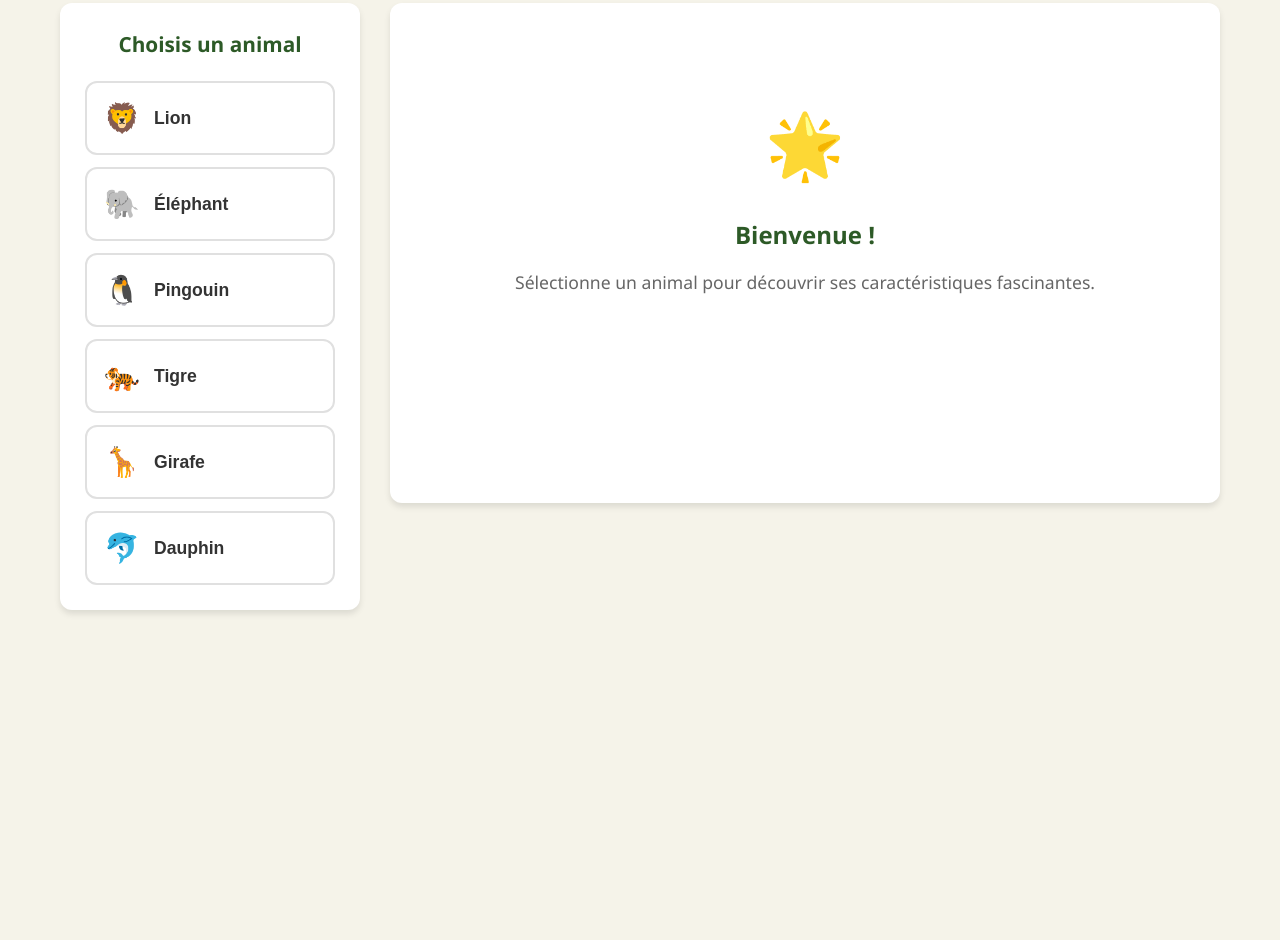
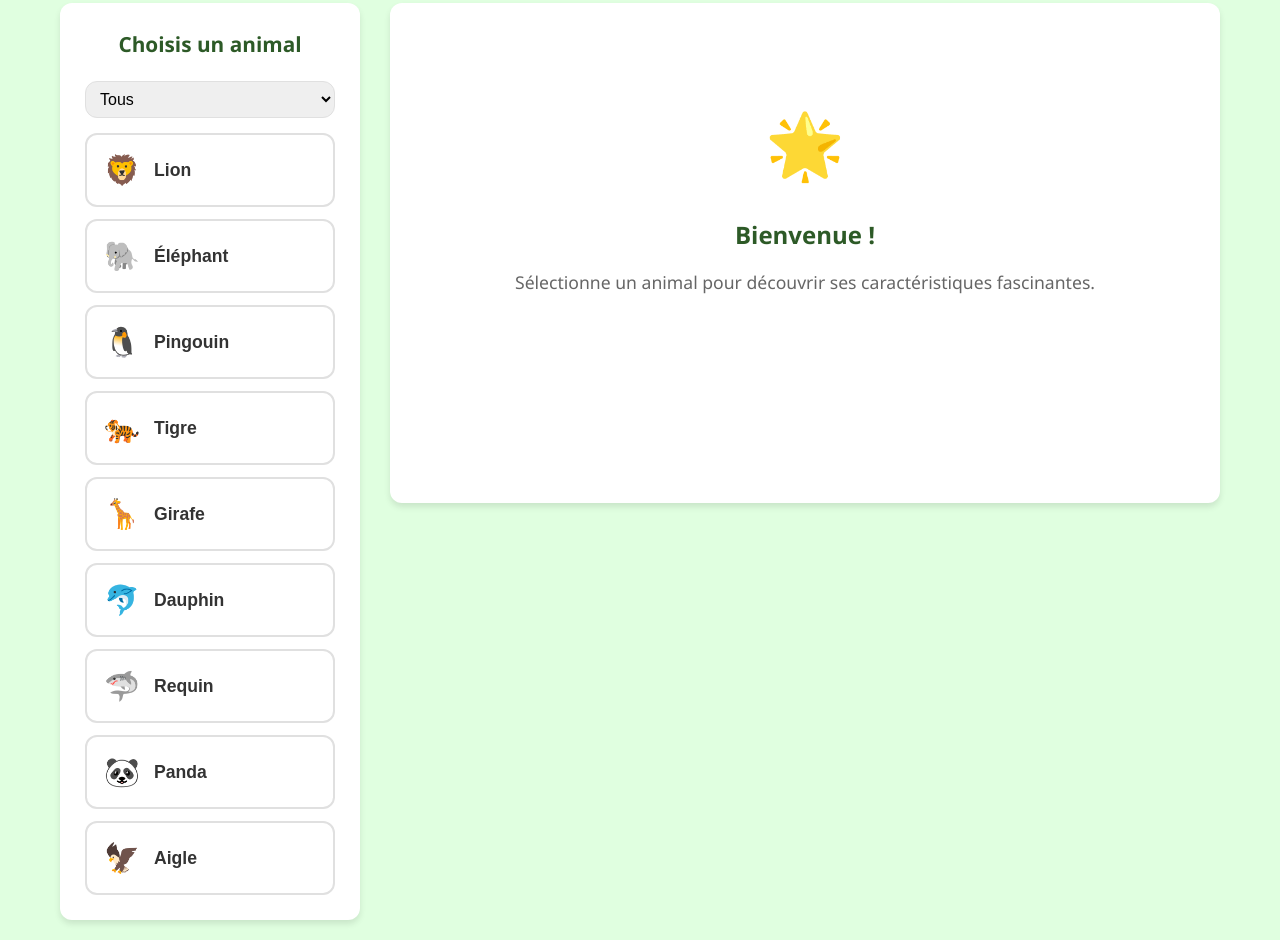
Before and after one commit to MamatorHack/animals, a website built with Vite: page project/index.html in a window 1280 px wide. Shown: the part 219-1159 px from the top of the page. Before the commit the page ends 849 px from the top, so only its background shows below. Built offline with nearby package versions, Linux system fonts and the light colour scheme.

Commit message:
Add animal categories, filtering and green background

```diff
--- a/project/index.html
+++ b/project/index.html
@@ -19,6 +19,10 @@
             <!-- Liste des animaux -->
             <section class="animals-list">
                 <h2>Choisis un animal</h2>
+                <label for="filterSelect" class="visually-hidden">Filtrer par catégorie</label>
+                <select id="filterSelect">
+                    <option value="all">Tous</option>
+                </select>
                 <div class="animals-grid" id="animalsGrid">
                     <!-- Les boutons d'animaux seront générés par JavaScript -->
                 </div>
--- a/project/main.js
+++ b/project/main.js
@@ -37,6 +37,9 @@ async function initApp() {
     // Charge les données depuis le fichier JSON
     animalsData = await loadAnimals();
 
+    // Met en place le système de filtrage
+    setupFilter();
+
     // Génère la liste des boutons d'animaux
     generateAnimalButtons();
 
@@ -47,21 +50,47 @@ async function initApp() {
 }
 
 /**
+ * Prépare la liste déroulante de filtrage et gère les changements
+ */
+function setupFilter() {
+    const select = document.getElementById('filterSelect');
+    if (!select) return;
+
+    const categories = Array.from(new Set(animalsData.map(a => a.category)));
+    categories.forEach(cat => {
+        const option = document.createElement('option');
+        option.value = cat;
+        option.textContent = cat.charAt(0).toUpperCase() + cat.slice(1);
+        select.appendChild(option);
+    });
+
+    select.addEventListener('change', () => {
+        generateAnimalButtons(select.value);
+        showWelcomeMessage();
+    });
+}
+
+/**
  * Génère dynamiquement les boutons pour chaque animal
  */
-function generateAnimalButtons() {
+function generateAnimalButtons(filter = 'all') {
     const animalsGrid = document.getElementById('animalsGrid');
 
     // Vide le conteneur au cas où
     animalsGrid.innerHTML = '';
 
+    // Sélectionne les animaux selon le filtre
+    const animalsToShow = filter === 'all'
+        ? animalsData
+        : animalsData.filter(animal => animal.category === filter);
+
     // Crée un bouton pour chaque animal
-    animalsData.forEach(animal => {
+    animalsToShow.forEach(animal => {
         const button = createAnimalButton(animal);
         animalsGrid.appendChild(button);
     });
 
-    console.log(`📝 ${animalsData.length} boutons d'animaux générés`);
+    console.log(`📝 ${animalsToShow.length} boutons d'animaux générés`);
 }
 
 /**
--- a/project/public/data/animals.json
+++ b/project/public/data/animals.json
@@ -5,7 +5,8 @@
         "emoji": "🦁",
         "image": "https://images.pexels.com/photos/247502/pexels-photo-247502.jpeg?auto=compress&cs=tinysrgb&w=800",
         "description": "Le lion est surnommé le \"roi des animaux\" pour sa prestance et sa crinière majestueuse. Il vit en groupe appelé fierté et peut courir jusqu'à 80 km/h sur de courtes distances.",
-        "habitat": "Savanes africaines, prairies et zones semi-désertiques"
+        "habitat": "Savanes africaines, prairies et zones semi-désertiques",
+        "category": "terrestre"
     },
     {
         "id": "elephant",
@@ -13,7 +14,8 @@
         "emoji": "🐘",
         "image": "https://images.pexels.com/photos/66898/elephant-cub-tsavo-kenya-66898.jpeg?auto=compress&cs=tinysrgb&w=800",
         "description": "L'éléphant est le plus grand mammifère terrestre. Il possède une mémoire exceptionnelle et utilise sa trompe comme une \"main\" pour saisir des objets, se laver et communiquer.",
-        "habitat": "Forêts tropicales, savanes et déserts d'Afrique et d'Asie"
+        "habitat": "Forêts tropicales, savanes et déserts d'Afrique et d'Asie",
+        "category": "terrestre"
     },
     {
         "id": "pingouin",
@@ -21,7 +23,8 @@
         "emoji": "🐧",
         "image": "https://images.pexels.com/photos/792381/pexels-photo-792381.jpeg?auto=compress&cs=tinysrgb&w=800",
         "description": "Le pingouin est un excellent nageur qui peut plonger jusqu'à 500 mètres de profondeur. Ses \"ailes\" sont adaptées pour nager plutôt que voler, et il peut atteindre 35 km/h sous l'eau.",
-        "habitat": "Régions polaires antarctiques, côtes rocheuses et banquises"
+        "habitat": "Régions polaires antarctiques, côtes rocheuses et banquises",
+        "category": "marin"
     },
     {
         "id": "tigre",
@@ -29,7 +32,8 @@
         "emoji": "🐅",
         "image": "https://images.pexels.com/photos/145939/pexels-photo-145939.jpeg?auto=compress&cs=tinysrgb&w=800",
         "description": "Le tigre est le plus grand félin sauvage au monde. Ses rayures sont uniques à chaque individu, comme nos empreintes digitales. C'est un chasseur solitaire et nocturne très agile.",
-        "habitat": "Forêts tropicales, mangroves et prairies d'Asie"
+        "habitat": "Forêts tropicales, mangroves et prairies d'Asie",
+        "category": "terrestre"
     },
     {
         "id": "girafe",
@@ -37,7 +41,8 @@
         "emoji": "🦒",
         "image": "https://images.pexels.com/photos/802112/pexels-photo-802112.jpeg?auto=compress&cs=tinysrgb&w=800",
         "description": "La girafe est l'animal le plus grand du monde, pouvant mesurer jusqu'à 6 mètres. Son long cou lui permet d'atteindre les feuilles d'acacia en hauteur que les autres animaux ne peuvent pas atteindre.",
-        "habitat": "Savanes africaines, zones boisées clairsemées"
+        "habitat": "Savanes africaines, zones boisées clairsemées",
+        "category": "terrestre"
     },
     {
         "id": "dauphin",
@@ -45,6 +50,34 @@
         "emoji": "🐬",
         "image": "https://images.pexels.com/photos/64219/dolphin-marine-mammals-water-sea-64219.jpeg?auto=compress&cs=tinysrgb&w=800",
         "description": "Le dauphin est réputé pour son intelligence exceptionnelle. Il utilise un système de sonar naturel pour naviguer et chasser, et peut reconnaître son reflet dans un miroir.",
-        "habitat": "Océans, mers tempérées et tropicales du monde entier"
+        "habitat": "Océans, mers tempérées et tropicales du monde entier",
+        "category": "marin"
+    },
+    {
+        "id": "requin",
+        "name": "Requin",
+        "emoji": "🦈",
+        "image": "https://images.pexels.com/photos/3658261/pexels-photo-3658261.jpeg?auto=compress&cs=tinysrgb&w=800",
+        "description": "Prédateur marin redoutable, le requin possède plusieurs rangées de dents acérées et peut détecter les vibrations à grande distance.",
+        "habitat": "Océans du monde entier",
+        "category": "marin"
+    },
+    {
+        "id": "panda",
+        "name": "Panda",
+        "emoji": "🐼",
+        "image": "https://images.pexels.com/photos/1464805/pexels-photo-1464805.jpeg?auto=compress&cs=tinysrgb&w=800",
+        "description": "Le panda géant est reconnu pour son pelage noir et blanc et son alimentation quasi exclusive de bambou.",
+        "habitat": "Forêts de bambous des montagnes chinoises",
+        "category": "terrestre"
+    },
+    {
+        "id": "aigle",
+        "name": "Aigle",
+        "emoji": "🦅",
+        "image": "https://images.pexels.com/photos/72566/eagle-owl-raptor-bird-eagle-owl-72566.jpeg?auto=compress&cs=tinysrgb&w=800",
+        "description": "L'aigle est un oiseau de proie majestueux doté d'une vue perçante lui permettant de repérer ses proies à grande distance.",
+        "habitat": "Régions montagneuses et falaises escarpées",
+        "category": "aerien"
     }
 ]
--- a/project/style.css
+++ b/project/style.css
@@ -3,7 +3,7 @@
     --primary-color: #2d5a27;
     --secondary-color: #4a7c59;
     --accent-color: #8b4513;
-    --background-color: #f5f3e9;
+    --background-color: #e0ffe0;
     --card-background: #ffffff;
     --text-color: #333333;
     --text-muted: #666666;
@@ -19,6 +19,18 @@
     margin: 0;
     padding: 0;
     box-sizing: border-box;
+}
+
+.visually-hidden {
+    position: absolute;
+    width: 1px;
+    height: 1px;
+    padding: 0;
+    margin: -1px;
+    overflow: hidden;
+    clip: rect(0, 0, 0, 0);
+    white-space: nowrap;
+    border: 0;
 }
 
 body {
@@ -79,6 +91,15 @@ body {
     margin-bottom: 20px;
     font-size: 1.3rem;
     text-align: center;
+}
+
+#filterSelect {
+    width: 100%;
+    margin-bottom: 15px;
+    padding: 8px 10px;
+    border: 1px solid var(--border-color);
+    border-radius: var(--border-radius);
+    font-size: 1rem;
 }
 
 .animals-grid {
```
Also changed, not shown: README.md.
